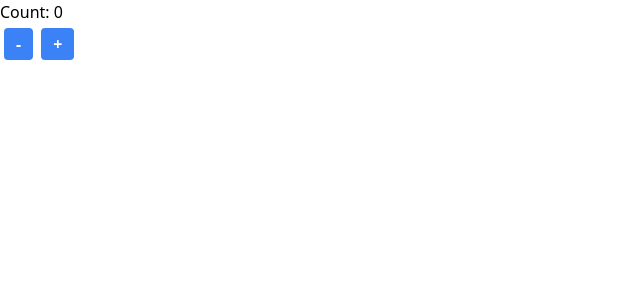
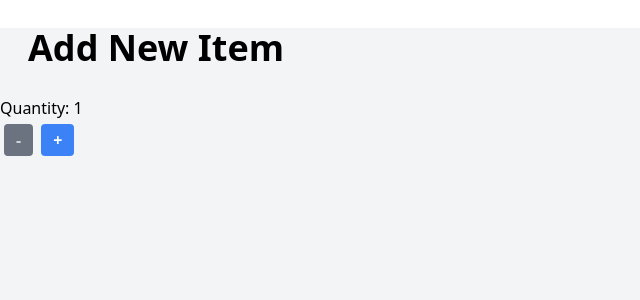
Before and after one commit to LucasMunhoz13/cprg306-assignments, a Next.js app: page /week-4 in a window 1280 px wide. Shown: the top 300 px of the page, without its empty margins (0-640 px from the left). Built offline with nearby package versions, Linux system fonts and the light colour scheme.

Commit message:
Final version

```diff
--- a/app/week-4/new-item.js
+++ b/app/week-4/new-item.js
@@ -1,20 +1,31 @@
 "use client";
 
-import {useState} from "react";
+import { useState } from "react";
 
 export default function NewItem() {
-    const [count, setCount] = useState(0);
+    const [quantity, setQuantity] = useState(1);
 
-    const increment = () => setCount(count + 1);
+    const increment = () => setQuantity(prevQuantity => Math.min(prevQuantity + 1, 20));
 
-    const decrement = () => setCount(count - 1);
-
+    const decrement = () => setQuantity(prevQuantity => Math.max(prevQuantity - 1, 1));
 
     return (
         <div>
-            <p className="flex">Count: {count}</p>
-                <button onClick={decrement} className="bg-blue-500 hover:bg-blue-700 text-white font-bold py-1 px-3 m-1 rounded">-</button>
-                <button onClick={increment} className="bg-blue-500 hover:bg-blue-700 text-white font-bold py-1 px-3 m-1 rounded">+</button>
+            <p className="">Quantity: {quantity}</p>
+            <button
+                onClick={decrement}
+                className={`font-bold py-1 px-3 m-1 rounded ${quantity === 1 ? 'bg-gray-500 text-gray-300' : 'bg-blue-500 hover:bg-blue-700 text-white'}`}
+                disabled={quantity === 1}
+            >
+                -
+            </button>
+            <button
+                onClick={increment}
+                className={`font-bold py-1 px-3 m-1 rounded ${quantity === 20 ? 'bg-gray-500 text-gray-300' : 'bg-blue-500 hover:bg-blue-700 text-white'}`}
+                disabled={quantity === 20}
+            >
+                +
+            </button>
         </div>
-    )
+    );
 }
--- a/app/week-4/page.js
+++ b/app/week-4/page.js
@@ -2,8 +2,9 @@
 
 export default function Page() {
     return (
-      <main>
-        <NewItem />
-      </main>
+        <main className="bg-gray-100 min-h-screen">
+            <h1 className="text-4xl font-bold m-7">Add New Item</h1>
+            <NewItem />
+        </main>
     );
 }
```
